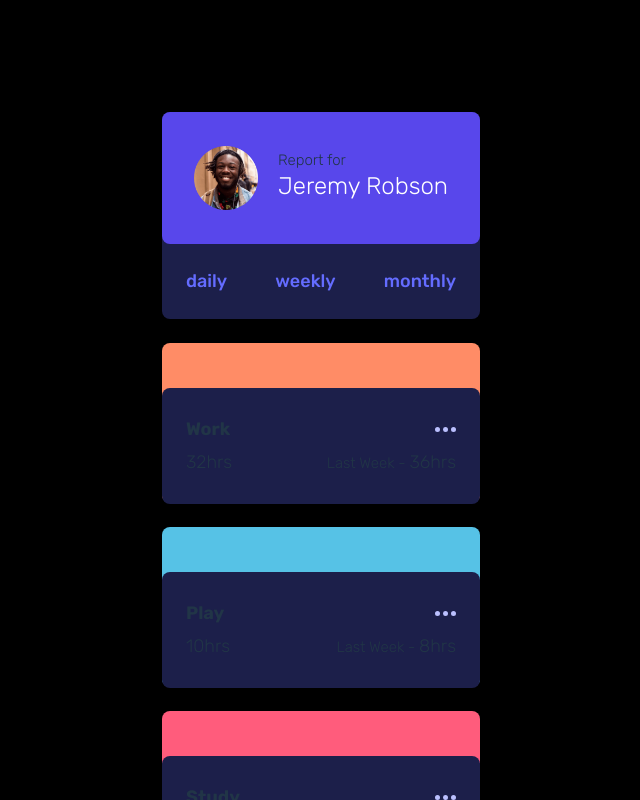
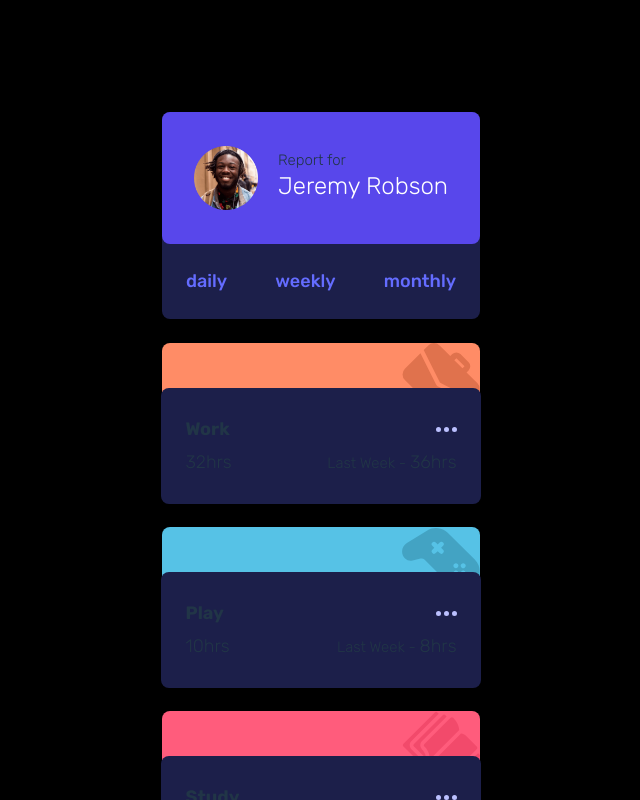
Before and after one commit to MitaliShah/time-tracking-dashboard, a React (Vite) app: page / in a window 1280 px wide. Shown: the top 800 px of the page, without its empty margins (319-959 px from the left). Built offline with nearby package versions, Linux system fonts and the light colour scheme.

Commit message:
SVG icon based on value of title

```diff
--- a/src/components/Cards.jsx
+++ b/src/components/Cards.jsx
@@ -1,7 +1,12 @@
-import workImg from "../../public/images/icon-study.svg";
+import workIcon from "../../public/images/icon-work.svg";
+import playIcon from "../../public/images/icon-play.svg";
+import selfCareIcon from "../../public/images/icon-self-care.svg";
+import socialIcon from "../../public/images/icon-social.svg";
+import studyIcon from "../../public/images/icon-study.svg";
+import exerciseIcon from "../../public/images/icon-exercise.svg";
+import iconEllipsis from "../../public/images/icon-ellipsis.svg";
 import styled from "styled-components";
-import playImg from "../../public/images/icon-play.svg";
-import iconEllipsis from "../../public/images/icon-ellipsis.svg";
+
 export default function Cards({ data, selectedView }) {
   return (
     <div>
@@ -9,10 +14,25 @@ export default function Cards({ data, selectedView }) {
         const { title, timeframes } = data;
         const { current } = timeframes[selectedView];
         const { previous } = timeframes[selectedView];
-        console.log(`Current is :`, current, `Previous is`, previous);
 
+        // SVG icon based on the value of title
+        const svg =
+          title === "Work"
+            ? workIcon
+            : title === "Play"
+            ? playIcon
+            : title === "Study"
+            ? studyIcon
+            : title === "Exercise"
+            ? exerciseIcon
+            : title === "Social"
+            ? socialIcon
+            : title === "Self Care"
+            ? selfCareIcon
+            : null;
         return (
           <Wrapper key={title} title={title}>
+            <SVG src={svg} alt="" />
             <ContentDiv>
               <TitleandEllipsisWrapper>
                 <Title>{title}</Title>
@@ -35,6 +55,7 @@ export default function Cards({ data, selectedView }) {
   );
 }
 
+// Background color based on the value of title
 const Wrapper = styled.div`
   background-color: ${(props) =>
     props.title === "Work"
@@ -50,34 +71,23 @@ const Wrapper = styled.div`
       : props.title === "Self Care"
       ? "var(--self-care-soft-orange)"
       : null};
-  /* background-image: ${(props) =>
-    props.title === "Work" ? `url(workImg)` : null};
-  background-size: cover;
-  background-position: right;
-  height: 78px;
-  width: 78px; */
+
   height: 160px;
   display: flex;
   flex-direction: column-reverse;
   margin-top: 24px;
   border-radius: 8px;
+  position: relative;
 `;
-
-// const SVG = styled.div`
-//   position: absolute;
-//   background-image: ${(props) =>
-//     props.title === "Work" ? `url(workImg)` : null};
-//   background-size: cover;
-//   background-position: right;
-//   height: 78px;
-//   width: 78px;
-// `;
 
 const ContentDiv = styled.div`
   padding: 28px 24px;
   background-color: var(--dark-blue);
   border-radius: 8px;
-  margin-bottom: -0.5px;
+  margin-bottom: -0.8px;
+  margin-left: -0.5px;
+  margin-right: -0.5px;
+  z-index: 1;
 `;
 
 const Title = styled.h2`
@@ -96,3 +106,12 @@ const WrapHours = styled.div`
   align-items: center;
   margin-top: 6px;
 `;
+
+const SVG = styled.img`
+  position: absolute;
+  top: 0;
+  right: 0;
+  opacity: 0.8;
+  height: 78px;
+  width: 78px;
+`;
```
